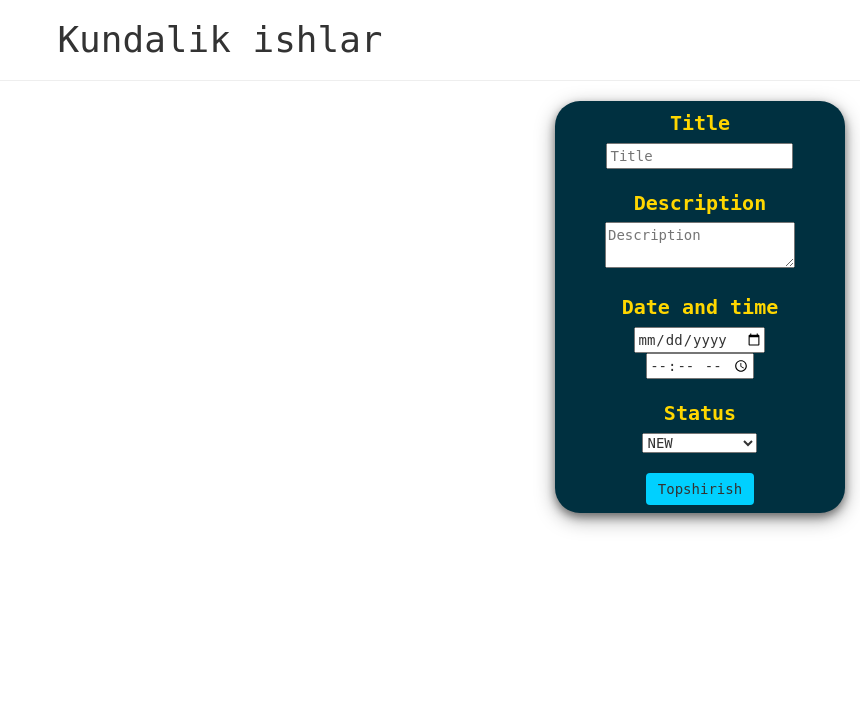
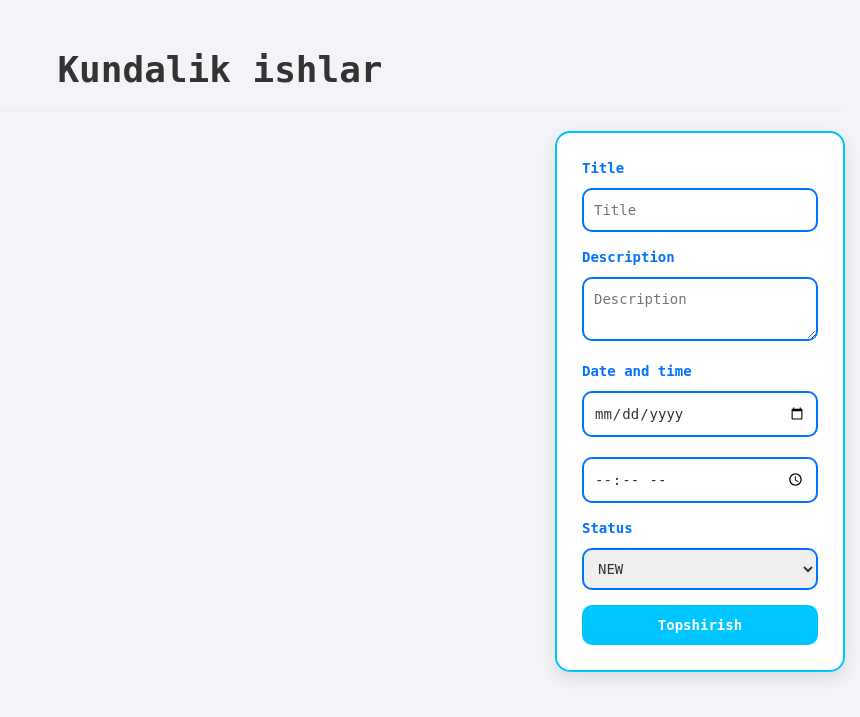
Before and after one commit to muhammadibrohimov-ai/ToDo-app_simple, a Django app: page / in a window 1280 px wide. Shown: the top 717 px of the page, without its empty margins (420-1280 px from the left). Run offline with Django 5.2, Linux system fonts and the light colour scheme; data that the repository does not hold is empty; some libraries are stand-ins or nearby versions.

Commit message:
edited, end project

```diff
--- a/app/views.py
+++ b/app/views.py
@@ -49,3 +49,59 @@ def delete_todo(request, id):
 
 
     return redirect("/")
+
+def edit_todo(request, id):
+
+    context = {
+        'id':id
+    }
+
+    return render(request=request, template_name="edit.html", context=context)
+
+def edit_todo_feature(request, id, num):
+
+    context = {
+        'id':id,
+        'num': num
+    }
+
+    return render(request=request, template_name="edit_feature.html", context=context)
+
+
+def full_edit(request, id, num):
+
+    if request.POST:
+
+        data = request.POST
+
+        obj = ToDo.objects.get(id = id)
+
+        if data.get('title'):
+            title = data.get('title')
+            obj.title = title
+
+
+        if data.get('desc'):
+            desc = data.get('desc')
+            obj.desc = desc
+
+
+        if data.get('status'):
+            status = data.get('status')
+            obj.status = status
+
+        if data.get('date'):
+            date = data.get('date')
+            time = data.get('time')
+            date = datetime.strptime(date, "%Y-%m-%d")
+            time = datetime.strptime(time, "%H:%M")
+
+            date = date + timedelta(hours=time.hour, minutes=time.minute, seconds=time.second)
+
+            obj.time = date
+
+        obj.save()
+
+
+
+    return redirect("/")
--- a/config/urls.py
+++ b/config/urls.py
@@ -16,11 +16,14 @@ Including another URLconf
 """
 from django.contrib import admin
 from django.urls import path
-from app.views import all_todos, create_todo, delete_todo
+from app.views import all_todos, create_todo, delete_todo, edit_todo, edit_todo_feature, full_edit
 
 urlpatterns = [
     path('admin/', admin.site.urls),
     path('', all_todos),
     path('create/', create_todo),
     path('delete/<int:id>', delete_todo),
+    path('edit/<int:id>', edit_todo),
+    path('edit/edit_feature/<int:id>/<int:num>', edit_todo_feature),
+    path("edit/edit_feature/<int:id>/<int:num>/full_edit/", full_edit)
 ]
--- a/templates/index.html
+++ b/templates/index.html
@@ -1,133 +1,172 @@
 <!DOCTYPE html>
 <html lang="en" dir="ltr">
-
 <head>
-
   <meta charset="utf-8">
   <title>Todo</title>
   <meta name="viewport" content="width=device-width, initial-scale=1">
-  <link rel="stylesheet" href="https://maxcdn.bootstrapcdn.com/bootstrap/3.3.7/css/bootstrap.min.css">
-  <script src="https://ajax.googleapis.com/ajax/libs/jquery/3.3.1/jquery.min.js"></script>
-  <script src="https://maxcdn.bootstrapcdn.com/bootstrap/3.3.7/js/bootstrap.min.js"></script>
-  <!--style-->
+  <link
+    rel="stylesheet"
+    href="https://maxcdn.bootstrapcdn.com/bootstrap/3.3.7/css/bootstrap.min.css">
+  <script
+    src="https://ajax.googleapis.com/ajax/libs/jquery/3.3.1/jquery.min.js">
+  </script>
+  <script
+    src="https://maxcdn.bootstrapcdn.com/bootstrap/3.3.7/js/bootstrap.min.js">
+  </script>
+
+  <!-- New style -->
   <style>
-    * {
+    body {
+      background: #f2f4f7;
+      font-family: monospace;
+      padding: 30px;
+    }
+
+    h1 {
+      font-weight: bold;
+      color: #333;
+      margin-bottom: 20px;
+    }
+
+    .card {
+      background: #fff;
+      border: 2px solid #0072ff;
+      border-radius: 15px;
+      padding: 20px;
+      margin-bottom: 20px;
+      transition: 0.3s;
+    }
+
+    .card:hover {
+      box-shadow: 0 6px 15px rgba(0,0,0,0.1);
+      transform: translateY(-4px);
+    }
+
+    .card hr {
+      border-color: #e0e0e0;
+    }
+
+    .btn-action {
+      display: inline-block;
+      padding: 8px 16px;
+      margin-left: 8px;
+      border: none;
+      border-radius: 8px;
+      background: #0072ff;
+      color: #fff !important;
+      font-weight: bold;
+      transition: 0.2s;
+      text-decoration: none !important;
+    }
+
+    .btn-action:hover {
+      background: #0056cc;
+      transform: scale(1.05);
+    }
+
+    .submit_form {
+      background: #fff;
+      border: 2px solid #00c6ff;
+      padding: 25px;
+      border-radius: 15px;
+      box-shadow: 0 6px 15px rgba(0,0,0,0.1);
+    }
+
+    .submit_form input,
+    .submit_form textarea,
+    .submit_form select {
+      width: 100%;
+      padding: 10px;
+      border: 2px solid #0072ff;
+      border-radius: 10px;
+      margin-top: 5px;
+      margin-bottom: 15px;
       font-family: monospace;
     }
 
-    .card {
-
-      box-shadow: 0 4px 8px 0 rgba(0, 0, 0, 0.5),
-        0 6px 20px 0 rgba(0, 0, 0, 0.39);
-      background: rgb(0, 22, 74);
-      margin-bottom: 5%;
-      border-radius: 25px;
-      padding: 2%;
-      overflow: auto;
-      resize: both;
-      text-overflow: ellipsis;
-      color: white;
+    .submit_form button {
+      width: 100%;
+      padding: 10px;
+      border-radius: 10px;
+      border: none;
+      font-weight: bold;
+      background: #00c6ff;
+      color: #fff;
+      transition: 0.2s;
     }
 
-    .card:hover {
-      background: rgb(26, 29, 97);
+    .submit_form button:hover {
+      background: #0072ff;
+      transform: scale(1.03);
     }
 
-    .submit_form {
-
-      text-align: center;
-      padding: 3%;
-      background: rgb(0, 48, 64);
-      border-radius: 25px;
-      box-shadow: 0 4px 8px 0 rgba(0, 0, 0, 0.4),
-        0 6px 20px 0 rgba(0, 0, 0, 0.36);
+    label {
+      font-size: 14px;
+      color: #0072ff;
+      font-weight: bold;
     }
-
-    a {
-      color: white;
-    }
-
-    a:hover {
-      color: white;
-      text-decoration: none;
-    }
-
-    label{
-      font-size: 20px;
-      color: gold;
-    }
-
   </style>
-
 </head>
-
 <body class="container-fluid">
 
-  <center class="row">
+  <center>
     <h1>Kundalik ishlar</h1>
     <hr />
   </center>
 
-
   <div class="row">
 
+    <!-- Cards -->
     <div class="col-md-8">
       {% for data in todo %}
       <div class="card">
+        <center><b style="font-size:18px;">{{ data.title }}</b></center>
+        <hr />
+        <p><b>Vaqt:</b> {{ data.time }}</p>
+        <hr />
+        <p><b>Tavsif:</b> {{ data.desc }}</p>
+        <hr />
+        <p><b>Status:</b> {{ data.status }}</p>
 
-
-        <center><b>{{ data.title }}</b></center>
-        <hr />
-        {{ data.time }}
-        <hr />
-        {{ data.desc }}
-        <hr />
-        {{ data.status }}
-        <br />
-
-        <button class="btn btn-primary" style="float: right;"><span class="glyphicon glyphicon-trash"></span><a
-            href="delete/{{ data.id }}">O'chirish</a></button>
-        <button class="btn btn-primary" style="float: right; margin-right: 10px;"><span
-            class="glyphicon glyphicon-pencil"></span><a href="/">Tahrirlash</a></button>
-
-
-
+        <div style="text-align:right; margin-top:10px;">
+          <a href="edit/{{ data.id }}" class="btn-action">
+            <span class="glyphicon glyphicon-pencil"></span> Tahrirlash
+          </a>
+          <a href="delete/{{ data.id }}" class="btn-action">
+            <span class="glyphicon glyphicon-trash"></span> O'chirish
+          </a>
+        </div>
       </div>
       {% endfor %}
     </div>
 
-
-    <div class="col-md-1"> </div>
+    <!-- Form -->
+    <div class="col-md-1"></div>
     <div class="col-md-3">
       <div class="submit_form">
         <form action="create/" method="post"> {% csrf_token %}
+          <label>Title</label>
+          <input type="text" name="title" placeholder="Title" required>
 
-          <label for="">Title</label><br>
-          <input type="text" name="title" , placeholder="Title"><br><br>
+          <label>Description</label>
+          <textarea name="desc" placeholder="Description" required></textarea>
 
-          <label for="">Description</label><br>
-          <textarea name="desc" id="" placeholder="Description"></textarea><br><br>
+          <label>Date and time</label>
+          <input type="date" name="date" required>
+          <input type="time" name="time" required>
 
-          <label for="">Date and time</label><br>
-          <input type="date" name="date" id=""><br>
-          <input type="time" name="time" id=""><br><br>
-
-          <label for="">Status</label><br>
-          <select name="status" id="">
+          <label>Status</label>
+          <select name="status" required>
             <option value="new">NEW</option>
             <option value="in_proccess">IN PROCCESS</option>
             <option value="finished">FINISHED</option>
           </select>
 
-          <center>
-            <br><button type="submit" class="btn btn-default" style="background-color: rgb(0, 208, 255);border:none;">Topshirish</button>
-          </center>
+          <button type="submit">Topshirish</button>
         </form>
       </div>
     </div>
 
-
   </div>
 </body>
-
 </html>
```
Also changed, not shown: templates/edit.html (added, +68 -0 lines), templates/edit_feature.html (added, +124 -0 lines).
